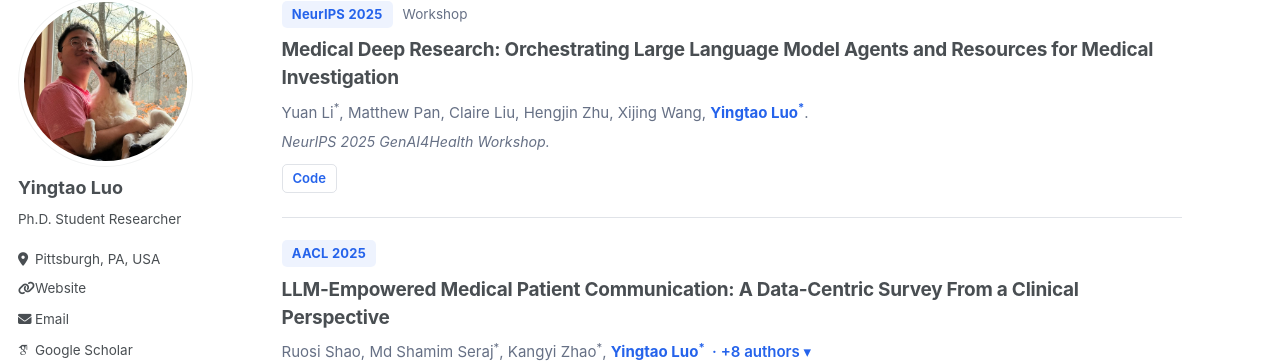
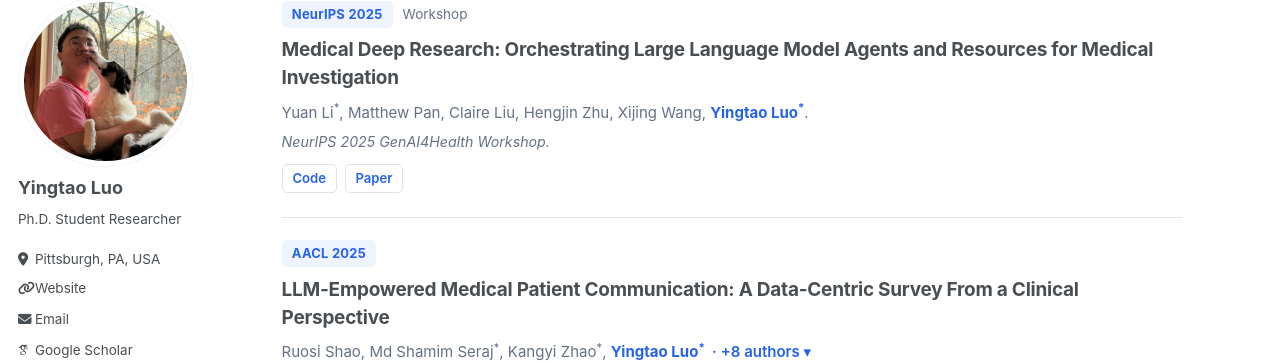
Before and after one commit to yingtaoluo/yingtaoluo.github.io, a Jekyll site: the page built from _pages/publications.md, in a window 1280 px wide and 900 px high, scrolled down 968 px. Shown: the part 90-453 px from the top of the window. Built offline with Jekyll 4.4.1, drawn with Linux system fonts in a browser that asks for light colours; some web fonts are replaced.

Commit message:
Add paper link to publications.yml
Added a link to the paper in the publications list.

```diff
--- a/_data/publications.yml
+++ b/_data/publications.yml
@@ -70,6 +70,8 @@
     links:
     - label: Code
       url: https://github.com/Clinical-Copilot/Medical_Deep_Research
+    - label: Paper
+      url: https://openreview.net/pdf?id=nkt0fG4Y4X
   - title: 'LLM-Empowered Medical Patient Communication: A Data-Centric Survey From a Clinical Perspective'
     venue: AACL 2025
     venue_full: Asia-Pacific Chapter of the Association for Computational Linguistics (AACL 2025).
```
